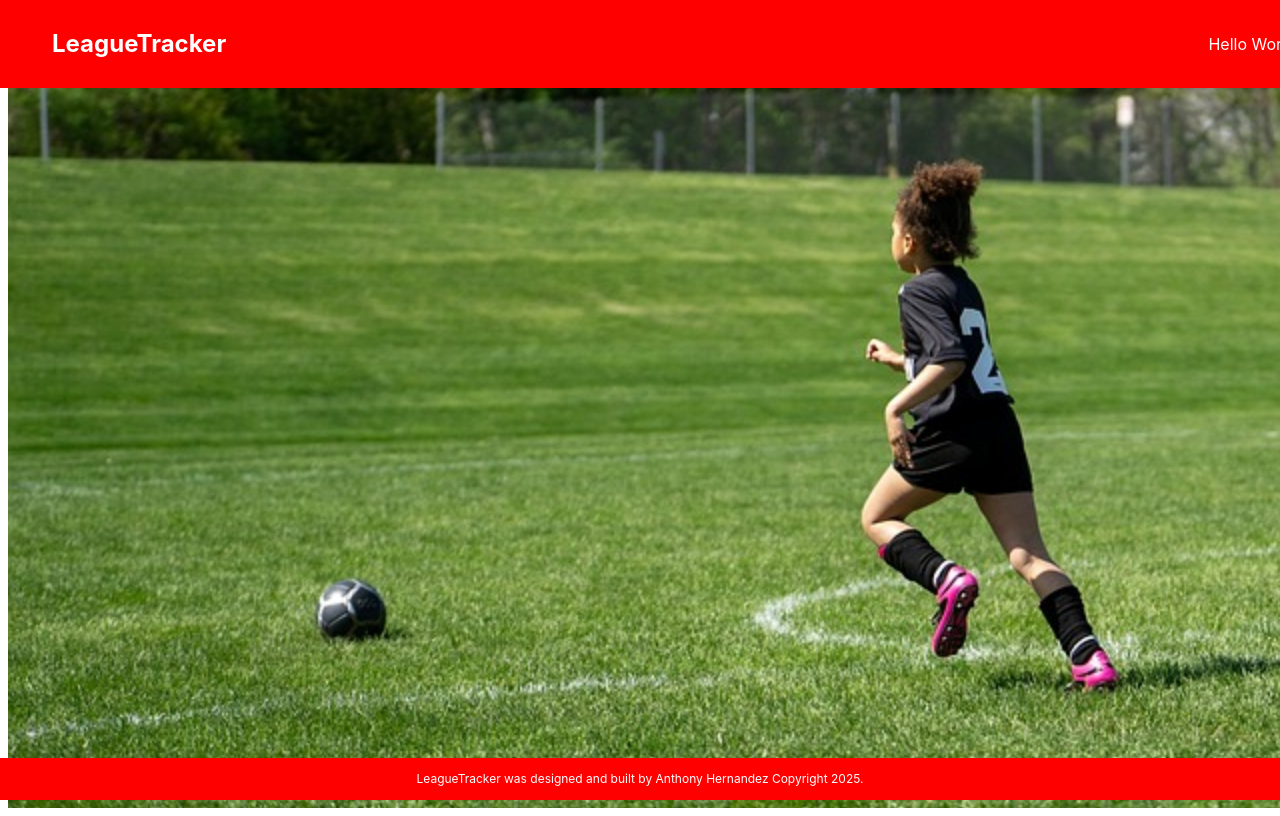
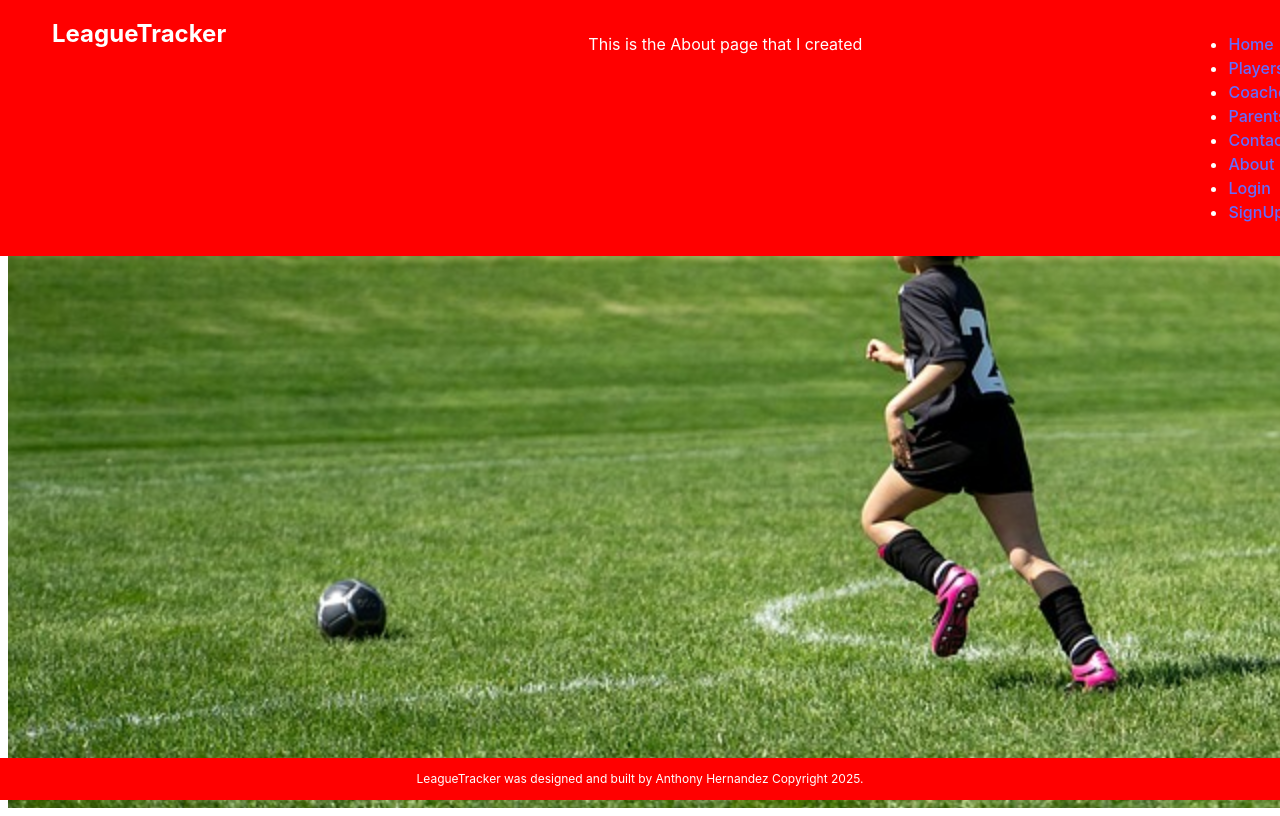
Before and after one commit to tonyh2323/leaguetracker, a React (Vite) app: page /about in a window 1280 px wide. Built offline with nearby package versions, Linux system fonts and the light colour scheme.

Commit message:
Adding Menu detail

```diff
--- a/src/About.jsx
+++ b/src/About.jsx
@@ -1,11 +1,15 @@
 import React from 'react';
-
+import Layout from './Layout';
 const About = () => {
     return (
-      <>
-      <p> Hello World</p>
+    <>
+    <p> This is the About page that I created</p>
+    <Layout />
+
     </>
-    );
+
+  )
+
 };
 
 export default About;
--- a/src/App.jsx
+++ b/src/App.jsx
@@ -3,7 +3,7 @@ import { BrowserRouter as Router, Routes, Route,} from "react-router-dom";
 import { useState } from 'react';
 import './App.css';
 import './Navbar.css';
-import Navbar from './navbar';
+import Navbar1 from './navbar.jsx';
 import About from './About';
 import Players from './Players';
 import Coaches from './Coaches';
@@ -13,7 +13,7 @@ import Login from "./Login";
 import SignUp from "./SignUp";
 import Backgroundpic from './background';
 import Footer from './Footer';
-import Home from './Home';
+import Layout from './Layout.jsx';
 
 function App() {
   return (
@@ -24,14 +24,14 @@ function App() {
           <a href="/" className="logo">LeagueTracker</a>
         </div>
         <Routes>
-          <Route path="/" element={<Home />} />
+        <Route path="/" element={<Layout />} />
           <Route path="/Players" element={<Players />} />
           <Route path="/Coaches" element={<Coaches />}/>
           <Route path="/Parents" element={<Parents />} />
           <Route path="/contact" element={<Contact />}/>
           <Route path="/about" element={<About />} />
           <Route path="/Login" element={<Login />}/>
-          <Route path="/sign-up" element={<SignUp />}/>
+          <Route path="/signup" element={<SignUp />}/>
          </Routes>
     </Router>
     </nav>
--- a/src/Coaches.jsx
+++ b/src/Coaches.jsx
@@ -1,12 +1,14 @@
 import React from 'react';
-
-
-
+import Layout from './Layout';
 const Coaches = () => {
     return (
-       <>
-            <p> Hello World</p>
-      </>
-    );
+    <>
+    <p> This is the Coaches page that I created</p>
+    <Layout />
+
+    </>
+
+  )
+
 };
 export default Coaches;
--- a/src/Contact.jsx
+++ b/src/Contact.jsx
@@ -1,12 +1,14 @@
 import React from 'react';
-
-
-
+import Layout from './Layout';
 const Contact = () => {
     return (
-       <>
-            <p> Hello World Contact</p>
-      </>
-    );
+    <>
+    <p> This is the Contact page that I created</p>
+    <Layout />
+
+    </>
+
+  )
+
 };
 export default Contact;
--- a/src/Home.jsx
+++ /dev/null
@@ -1,10 +0,0 @@
-import React from 'react';
-
-const Home = () => {
-    return (
-       <>
-            <p> Home World</p>
-      </>
-    );
-};
-export default Home;
--- /dev/null
+++ b/src/Layout.jsx
@@ -0,0 +1,40 @@
+import { Outlet, Link } from "react-router-dom";
+
+const Layout = () => {
+  return (
+    <>
+      <nav>
+        <ul>
+          <li>
+            <Link to="/">Home</Link>
+          </li>
+          <li>
+            <Link to="/Players">Players</Link>
+          </li>
+          <li>
+            <Link to="/Coaches">Coaches</Link>
+          </li>
+          <li>
+            <Link to="/Parents">Parents</Link>
+          </li>
+          <li>
+            <Link to="/contact">Contact</Link>
+          </li>
+          <li>
+            <Link to="/About">About</Link>
+          </li>
+          <li>
+            <Link to="/Login">Login</Link>
+          </li>
+          <li>
+            <Link to="/SignUp">SignUp</Link>
+          </li>
+        </ul>
+      </nav>
+
+      <Outlet />
+    </>
+  )
+};
+
+export default Layout;
--- a/src/Navbar.css
+++ b/src/Navbar.css
@@ -1,14 +1,13 @@
 .navbar {
   display: flex;
   justify-content: space-between;
-  align-items: center;
   background-color: red;
   color: #fff;
   padding: 1rem;
-  position: fixed;
   width: 100%;
   top: 0;
   left: 0;
+  position: fixed;
 }
 
 #Footer{
--- a/src/Parents.jsx
+++ b/src/Parents.jsx
@@ -1,12 +1,14 @@
 import React from 'react';
-
-
-
+import Layout from './Layout';
 const Parents = () => {
     return (
-       <>
-            <p> Hello Parent World</p>
-      </>
-    );
+    <>
+    <p> This is the Parents page that I created</p>
+    <Layout />
+
+    </>
+
+  )
+
 };
 export default Parents;
--- a/src/Players.jsx
+++ b/src/Players.jsx
@@ -1,12 +1,14 @@
 import React from 'react';
-
-
-
+import Layout from './Layout';
 const Players = () => {
     return (
-       <>
-            <p> Hello Players World</p>
-      </>
-    );
+    <>
+    <p> This is the Players page that I created</p>
+    <Layout />
+
+    </>
+
+  )
+
 };
 export default Players;
--- a/src/SignUp.jsx
+++ b/src/SignUp.jsx
@@ -1,4 +1,7 @@
-export default function SignUp(){
+import React from 'react';
+import Layout from './Layout';
+
+const SignUp = () => {
     return(
         <>
             <p className="title">Sign Up Form</p>
@@ -10,6 +13,8 @@ export default function SignUp(){
                 <input type={"submit"}
                     style={{ backgroundColor: "#a1eafb" }} />
             </form>
+             <Layout />
         </>
     )
-}
+};
+export default SignUp;
--- a/src/navbar.jsx
+++ b/src/navbar.jsx
@@ -4,13 +4,11 @@ import './Navbar.css';
 
 import { BrowserRouter as Router, Routes, Route,} from "react-router-dom";
 
-const Navbar = () => {
+const Navbar1 = () => {
   return (
-    <nav className="navbar">
-      <div className="navbar-left">
-        <a href="/" className="logo">LeagueTracker</a>
-      </div>
-    </nav>
+    <>
+    <P>this was the old Navbar function</P>
+    </>
   );
 };
 
@@ -18,4 +16,4 @@ const Navbar = () => {
 
 
 
-export default Navbar;
+export default Navbar1;
```
